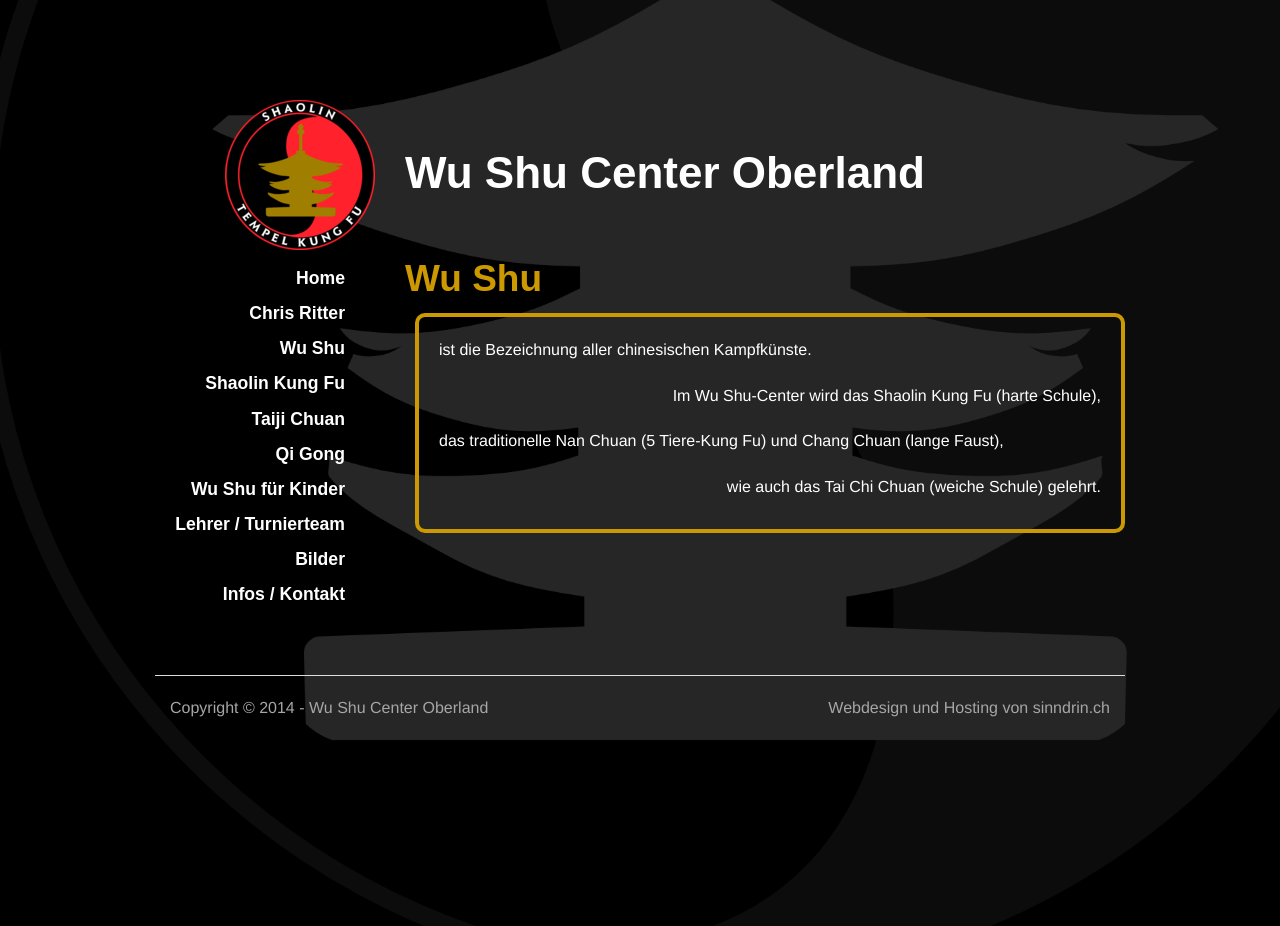
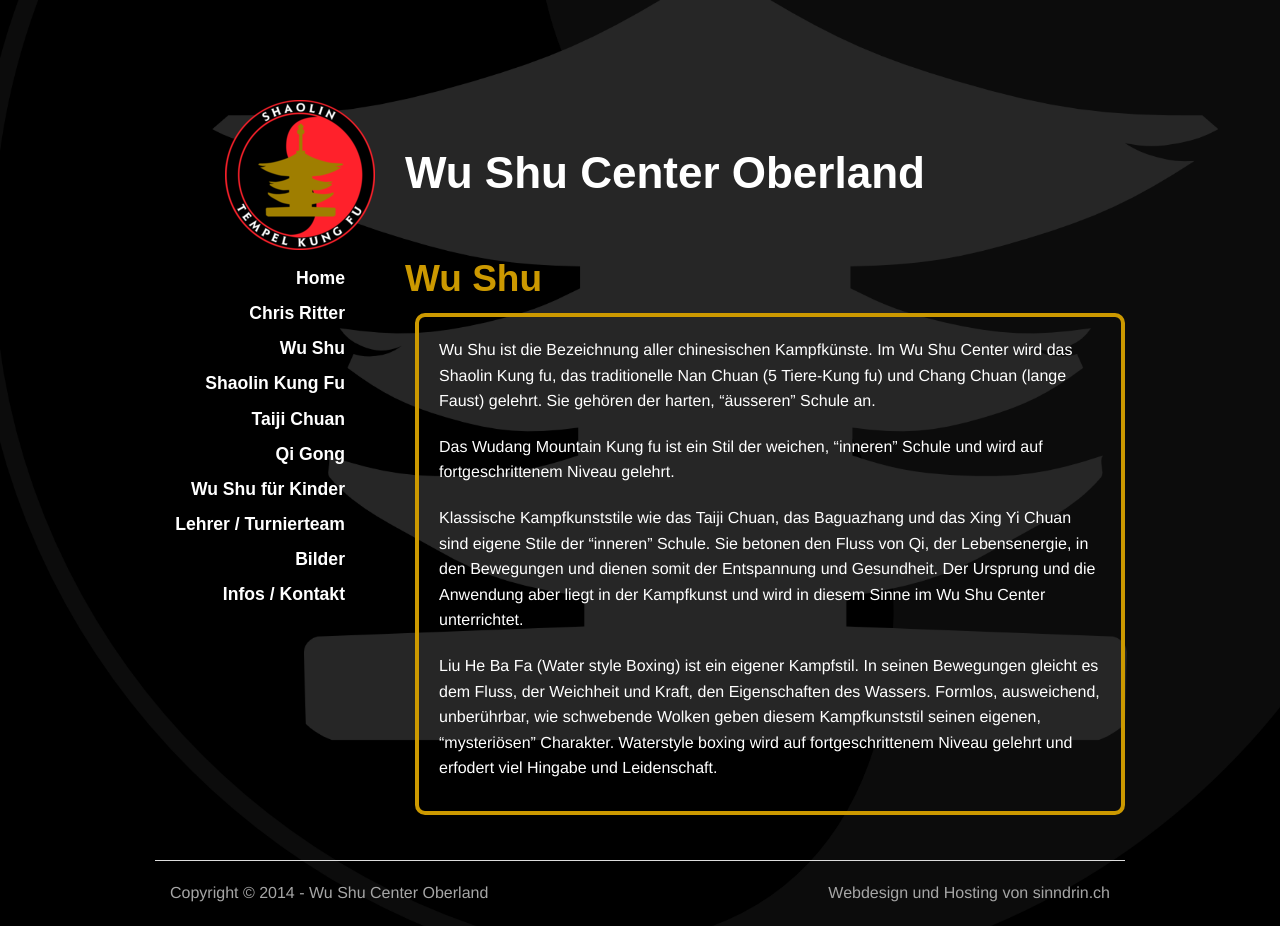
Before and after one commit to wu-shu/wu-shu.github.io, a Jekyll site: the page built from wu-shu/index.md, in a window 1280 px wide. Built offline with Jekyll 4.4.1, drawn with Linux system fonts in a browser that asks for light colours; some web fonts are replaced; Markdown is read by kramdown in place of the engine named in the settings; comment, search, counter and statistics services are not loaded; before the commit the page ends 900 px from its top, so only the background shows below that.

Commit message:
Texte geändert

```diff
--- a/wu-shu/index.md
+++ b/wu-shu/index.md
@@ -3,10 +3,12 @@
 title: Wu Shu
 ---
 
-ist die Bezeichnung aller chinesischen Kampfkünste.
+Wu Shu ist die Bezeichnung aller chinesischen Kampfkünste.
+Im Wu Shu Center wird das Shaolin Kung fu, das traditionelle Nan Chuan (5 Tiere-Kung fu) und Chang Chuan (lange Faust) gelehrt. Sie gehören der harten, "äusseren" Schule an.
 
-<p class="talign-right">Im Wu Shu-Center wird das Shaolin Kung Fu (harte Schule),</p>
+Das Wudang Mountain Kung fu ist ein Stil der weichen, "inneren" Schule und wird auf fortgeschrittenem Niveau gelehrt.
 
-das traditionelle Nan Chuan (5 Tiere-Kung Fu) und Chang Chuan (lange Faust),
+Klassische Kampfkunststile wie das Taiji Chuan, das Baguazhang und das Xing Yi Chuan sind eigene Stile der "inneren" Schule. Sie betonen den Fluss von Qi, der Lebensenergie, in den Bewegungen und dienen somit der Entspannung und Gesundheit. Der Ursprung und die Anwendung aber liegt in der Kampfkunst und wird in diesem Sinne im Wu Shu Center unterrichtet.
 
-<p class="talign-right">wie auch das Tai Chi Chuan (weiche Schule) gelehrt.</p>
+Liu He Ba Fa (Water style Boxing) ist ein eigener Kampfstil. In seinen Bewegungen gleicht es dem Fluss, der Weichheit und Kraft, den Eigenschaften des Wassers.
+Formlos, ausweichend, unberührbar, wie schwebende Wolken geben diesem Kampfkunststil seinen eigenen, "mysteriösen" Charakter. Waterstyle boxing wird auf fortgeschrittenem Niveau gelehrt und erfodert viel Hingabe und Leidenschaft.
```
Also changed, not shown: infos-kontakt/index.md (+8 -0 lines), lehrer-turnierteam/index.md (+1 -1 lines), wu-shu-fuer-kinder/index.md (+5 -1 lines), 1 other file.
